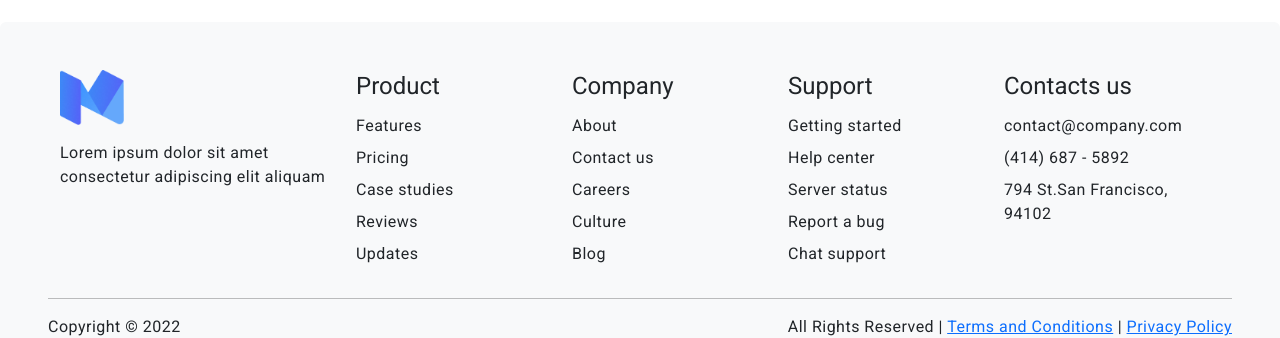
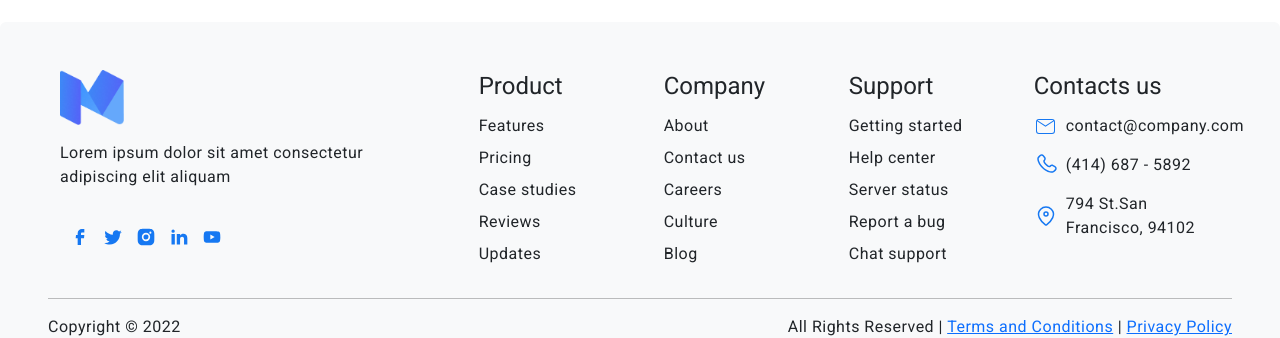
Before and after one commit to Thim7/HappyHealthy_Angular, an Angular app: page / in a window 1280 px wide. Shown: the part 1765-2103 px from the top of the page. Built offline with nearby package versions, Linux system fonts and the light colour scheme.

Commit message:
feat: build icon button component and apply for footer

```diff
--- a/src/app/footer-link-category/footer-link-category.component.html
+++ b/src/app/footer-link-category/footer-link-category.component.html
@@ -2,9 +2,20 @@
 <ul class="d-flex flex-column row-gap-2 ps-0">
   @for (link of category.links; track $index) {
   <li class="list-unstyled">
-    <a class="text-decoration-none text-body" [href]="link.href">{{
-      link.title_link
-    }}</a>
+    <div class="d-inline-flex align-items-center">
+      @if (link.icon){
+      <img
+        src="{{ link.icon }}"
+        width="24px"
+        height="24px"
+        alt=""
+        class="me-2"
+      />
+      }
+      <a class="text-decoration-none text-body" [href]="link.href">{{
+        link.title_link
+      }}</a>
+    </div>
   </li>
   }
 </ul>
--- a/src/app/footer-link-category/footer-link-category.component.ts
+++ b/src/app/footer-link-category/footer-link-category.component.ts
@@ -14,6 +14,7 @@ export class FooterLinkCategoryComponent {
       {
         title_link: '',
         href: '',
+        icon: '',
       },
     ],
   };
--- a/src/app/footer/footer.component.html
+++ b/src/app/footer/footer.component.html
@@ -1,13 +1,18 @@
 <footer class="container-fluid mt-5 pt-5 px-sm-5 bg-body-tertiary rounded-top">
-  <div class="row mx-0">
-    <div class="d-flex flex-column row-gap-3 col-12 col-sm-3">
+  <div class="row mx-0 gap-4">
+    <div class="d-flex flex-column row-gap-3 col-12 col-sm-4">
       <a href="/">
         <img id="logo" src="/assets/Logo.png" alt="logo" />
       </a>
       <p>Lorem ipsum dolor sit amet consectetur adipiscing elit aliquam</p>
+      <div class="row">
+        @for (item of iconLinkArr; track $index) {
+        <app-icon-button [iconLink]="item" class="col-1" />
+        }
+      </div>
     </div>
     <hr class="d-sm-none border-top border-black my-4 overflow-hidden" />
-    <div class="col-12 col-sm-9 bg-body-tertiary row">
+    <div class="col-12 col-sm-8 bg-body-tertiary row">
       @for (category of footerLinkCategoryArr; track category.titleCategory) {
       <div class="col-6 col-sm d-flex flex-column row-gap-3">
         <app-footer-link-category [category]="category" />
--- /dev/null
+++ b/src/app/icon-button/icon-button.component.css
@@ -0,0 +1,42 @@
+button {
+  position: relative;
+  overflow: hidden;
+
+  max-width: 40px;
+  width: 2.5rem;
+  max-height: 40px;
+  height: 2.5rem;
+
+  vertical-align: middle;
+  text-align: center;
+
+  border-radius: 0.5rem;
+  border: none;
+
+  background-color: transparent;
+  background-image: none;
+  -moz-user-select: none;
+  user-select: none;
+
+  transition-property: all;
+  transition-timing-function: cubic-bezier(0.4, 0, 0.2, 1);
+  transition-duration: 0.15s;
+
+  &:hover {
+    background-color: rgba(33, 33, 33, 0.1);
+  }
+  &:disabled {
+  }
+}
+
+a {
+  position: absolute;
+  top: 50%;
+  left: 50%;
+  transform: translate(-50%, -50%);
+}
+
+img {
+  width: 24px;
+  height: 24px;
+}
--- /dev/null
+++ b/src/app/icon-button/icon-button.component.html
@@ -0,0 +1,5 @@
+<button type="button" class="position-relative align-middle user-select-none">
+  <a href="{{ iconLink.href }}">
+    <img src="{{ iconLink.icon }}" />
+  </a>
+</button>
--- /dev/null
+++ b/src/app/icon-button/icon-button.component.ts
@@ -0,0 +1,15 @@
+import { Component, Input } from '@angular/core';
+
+@Component({
+  selector: 'app-icon-button',
+  standalone: true,
+  imports: [],
+  templateUrl: './icon-button.component.html',
+  styleUrl: './icon-button.component.css',
+})
+export class IconButtonComponent {
+  @Input() iconLink = {
+    icon: '',
+    href: '#',
+  };
+}
```
Also changed, not shown: src/app/footer/footer.component.ts (+42 -1 lines), 1 other file (tests, documents, lock files or other folders).
